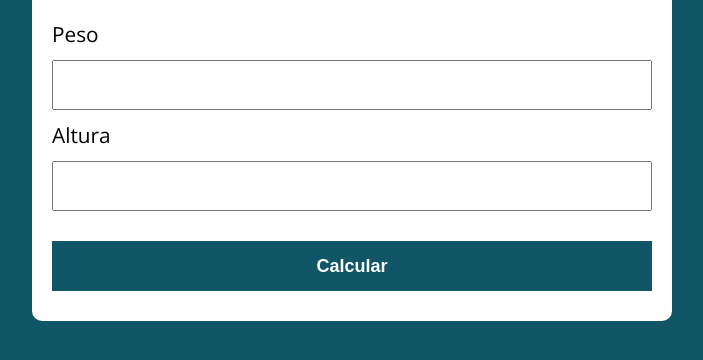
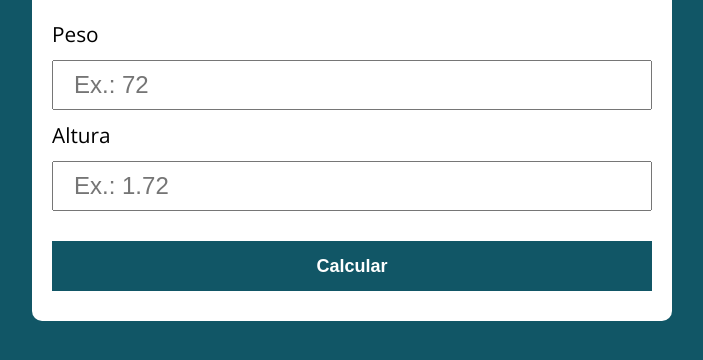
Before and after one commit to ffabricioffs/Calculadora-IMC, a plain HTML site: page Calculadora IMC/index.html in a window 1280 px wide. Shown: the part 134-494 px from the top of the page, without its empty margins (288-991 px from the left). Drawn offline with nearby package versions, Linux system fonts and the light colour scheme.

Commit message:
Update index.html
Adicionei placeholders nos labels.

```diff
--- a/Calculadora IMC/index.html
+++ b/Calculadora IMC/index.html
@@ -17,10 +17,10 @@
 
     <form action="/" id="form" method="POST">
       <label for="peso">Peso</label>
-      <input type="text" name="peso" id="peso">
+      <input type="text" name="peso" id="peso" placeholder="Ex.: 72">
 
       <label for="altura">Altura</label>
-      <input type="text" name="altura" id="altura">
+      <input type="text" name="altura" id="altura" placeholder="Ex.: 1.72">
 
       <button id="submit">Calcular</button>
     </form>
```
